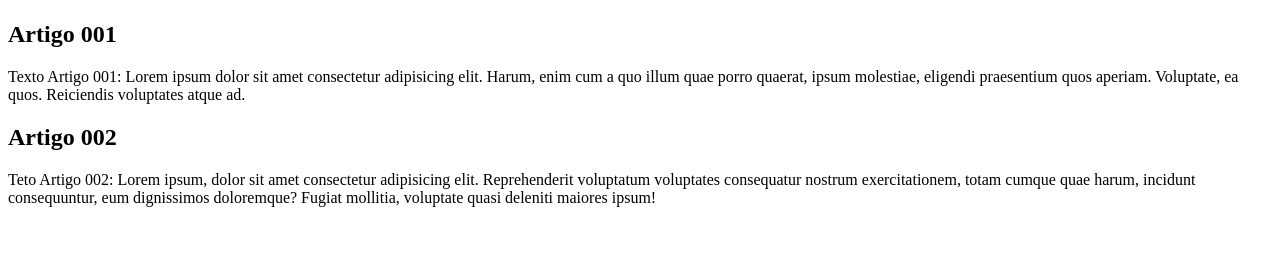
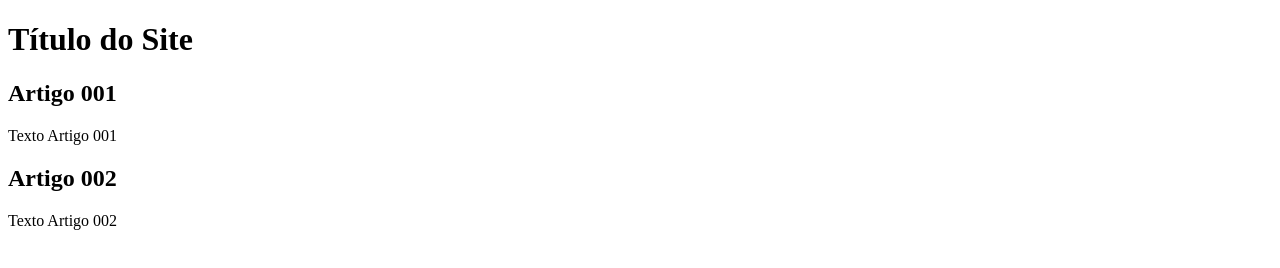
Before and after one commit to alexandramaro/projeto-site, a plain HTML site: page index.html in a window 1280 px wide. Drawn offline with Linux system fonts and the light colour scheme.

Commit message:
Update index.html

```diff
--- a/index.html
+++ b/index.html
@@ -9,15 +9,15 @@
 <body>
     <main>
         <header>
-            <h1></h1>
+            <h1>Título do Site</h1>
         </header>
         <article>
             <h2>Artigo 001</h2>
-            <p>Texto Artigo 001: Lorem ipsum dolor sit amet consectetur adipisicing elit. Harum, enim cum a quo illum quae porro quaerat, ipsum molestiae, eligendi praesentium quos aperiam. Voluptate, ea quos. Reiciendis voluptates atque ad.</p>
+            <p>Texto Artigo 001</p>
         </article>
         <article>
             <h2>Artigo 002</h2>
-            <p>Teto Artigo 002: Lorem ipsum, dolor sit amet consectetur adipisicing elit. Reprehenderit voluptatum voluptates consequatur nostrum exercitationem, totam cumque quae harum, incidunt consequuntur, eum dignissimos doloremque? Fugiat mollitia, voluptate quasi deleniti maiores ipsum!</p>
+            <p>Texto Artigo 002</p>
         </article>
     </main>
 </body>
```
